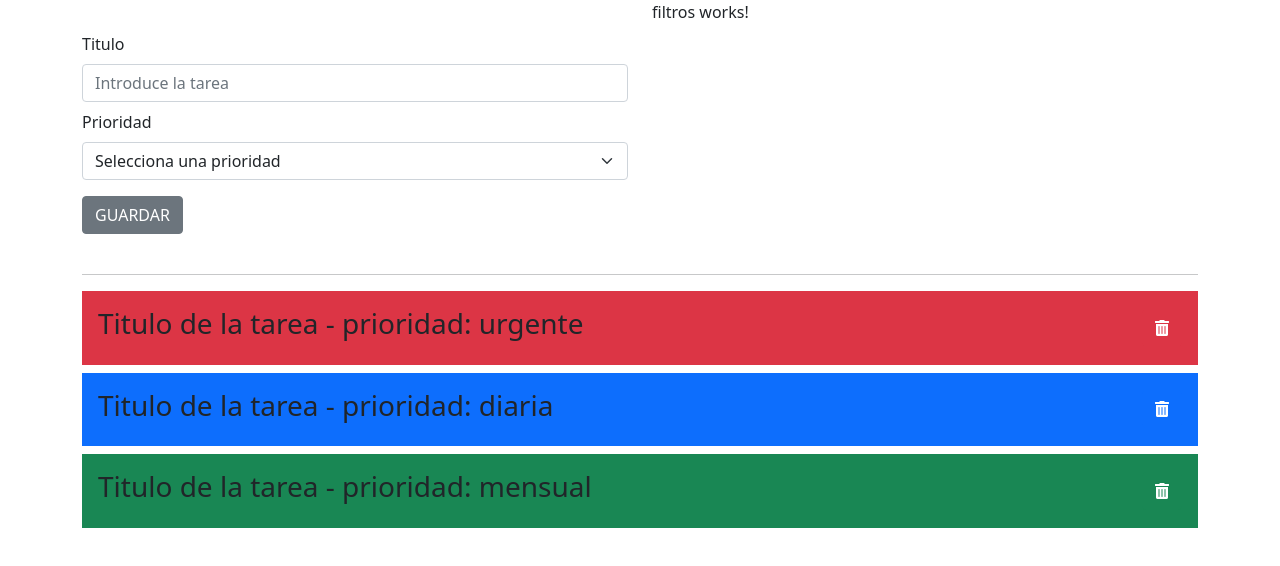
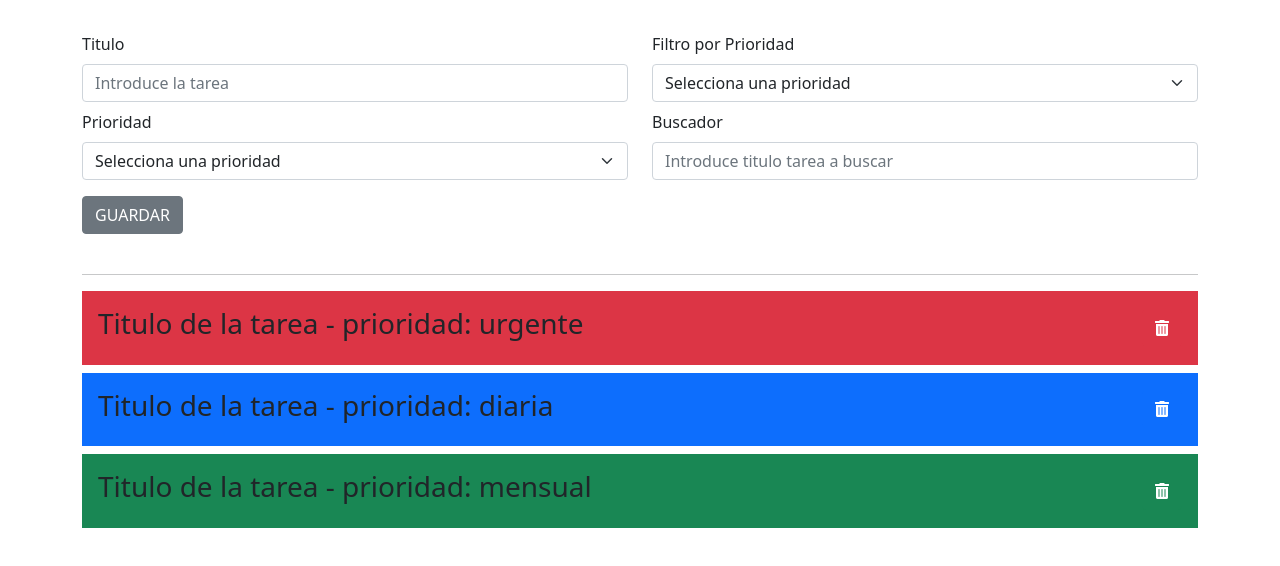
Before and after one commit to jimenahernando/todoApp, an Angular app: page / in a window 1280 px wide. Shown: the top 566 px of the page. Built offline with nearby package versions, Linux system fonts and the light colour scheme.

Commit message:
Creo HTML y estilos filtros

```diff
--- a/src/app/components/filtros/filtros.component.html
+++ b/src/app/components/filtros/filtros.component.html
@@ -1 +1,15 @@
-<p>filtros works!</p>
+<div class="form py-4">
+    <div class="my-2">
+        <label for="priority" class="form-label">Filtro por Prioridad</label>
+        <select class="form-select" id="priority">
+            <option selected>Selecciona una prioridad</option>
+            <option value="urgente">Urgente</option>
+            <option value="diaria">Diaria</option>
+            <option value="mensual">Mensual</option>
+        </select>
+    </div>
+    <div class="my-2">
+        <label for="search" class="form-label">Buscador</label>
+        <input type="text" class="form-control" id="seacrh" placeholder="Introduce titulo tarea a buscar">
+    </div>
+</div>
```
